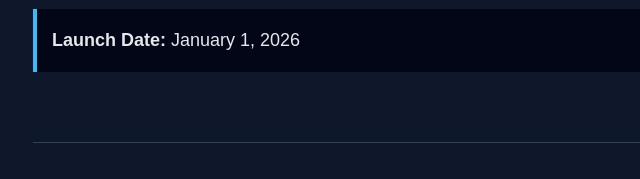
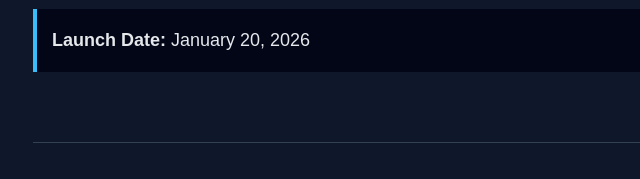
Before and after one commit to drexativo/drex.github.io, a plain HTML site: page index.html in a window 1280 px wide. Shown: the part 1135-1314 px from the top of the page, 157-797 px from the left. Drawn offline with Linux system fonts and the light colour scheme.

Commit message:
Update index.html

```diff
--- a/index.html
+++ b/index.html
@@ -107,7 +107,7 @@
       <li><strong>Decimals:</strong> 8</li>
       <li><strong>Total Supply:</strong> 21,000,000</li>
       <li><strong>Initial Launch:</strong> PancakeSwap</li>
-      <li><strong>Launch Date:</strong> January 1, 2026</li>
+      <li><strong>Launch Date:</strong> January 20, 2026</li>
     </ul>
 
     <div class="footer">
```
